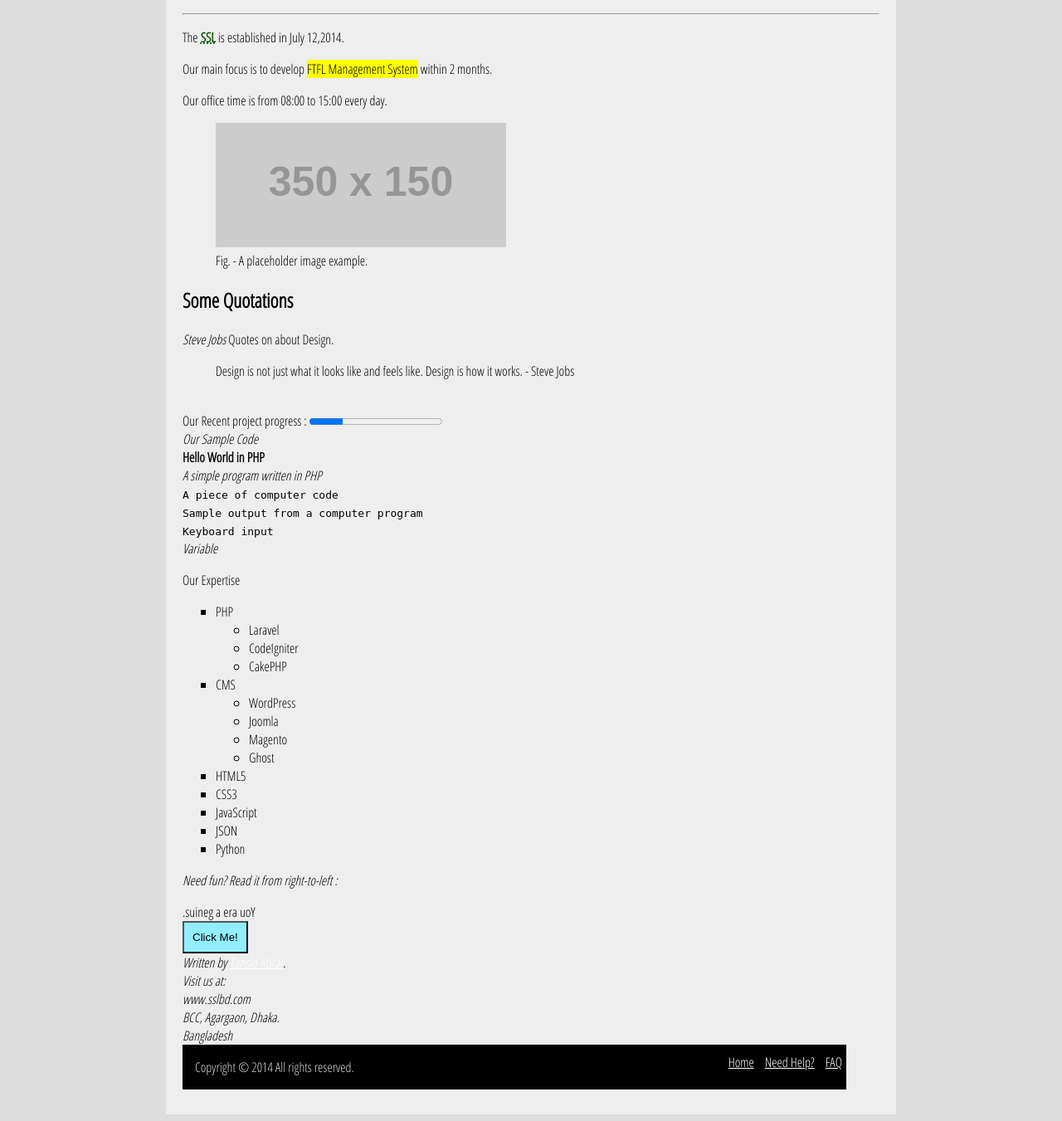
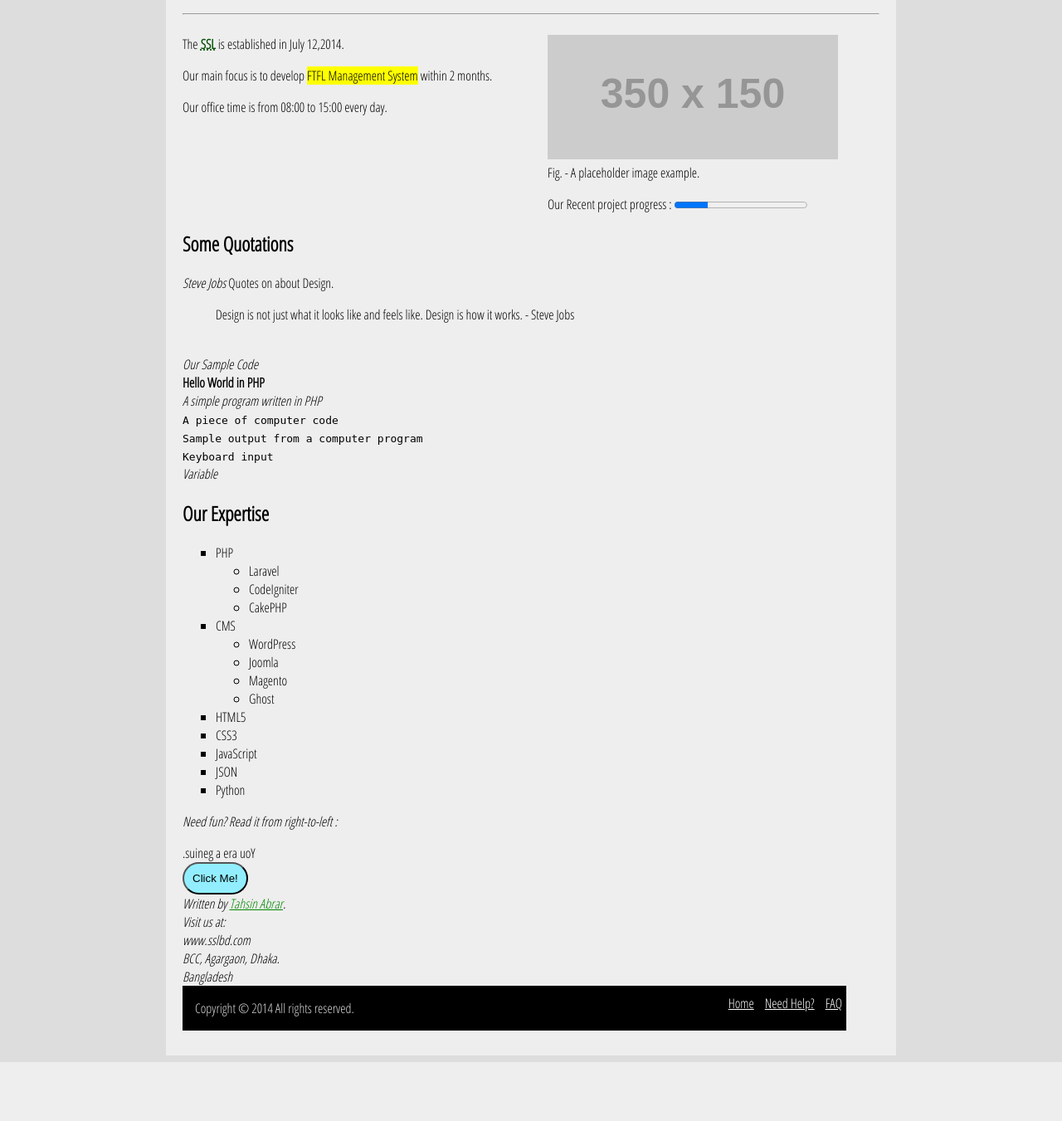
Before and after one commit to TahsinAbrar/ITS_2014000066_TahsinAbrar, a PHP site: page /simpleHomepage.html in a window 1280 px wide. Shown: the part 147-1498 px from the top of the page at 83% size. After the commit the page ends 1427 px from the top, so only its background shows below. Run offline with PHP 8.4, Linux system fonts and the light colour scheme; grey boxes labelled with a size stand in for pictures from a placeholder-image service; some libraries are stand-ins or nearby versions.

Commit message:
content part of html divided into two columns with css

```diff
--- a/assignment/css3/simpleHomepage.html
+++ b/assignment/css3/simpleHomepage.html
@@ -26,15 +26,25 @@
 			</nav>
 			<hr/>
 			<main>
+				<div id="content">
+					<div id="mainContent">
 						<!-- This abbr is used for abbreviation of a word -->
 						<p>The <abbr title="SHAL Solutions Limited">SSL</abbr> is established in July 12,2014.</p>
 						<p>Our main focus is to develop <mark>FTFL Management System</mark> within 2 months.</p>
 						<p>Our office time is from <time>08:00</time> to <time>15:00</time> every day.</p>
-
+					</div>
+					<div id="figure">
 						<figure>
 							<img src="http://placehold.it/350x150" alt="Sample image placeholder" width="350" height="150">
 							<figcaption>Fig. - A placeholder image example.</figcaption>
 						</figure>
+						<div class="progress">
+							<label>Our Recent project progress : </label>
+							<progress value="25" max="100">
+							</progress><br/>
+						</div>
+					</div>
+				</div>
 				<section>
 					<header>
 						<h1>Some Quotations</h1>
@@ -45,9 +55,6 @@
 					</blockquote>
 				</section>
 				<br/>
-				<label>Our Recent project progress : </label>
-				<progress value="25" max="100">
-				</progress><br/>
 				<em>Our Sample Code</em><br/>
 				<strong>Hello World in PHP</strong><br/>
 				<dfn>A simple program written in PHP</dfn><br/>
@@ -55,7 +62,7 @@
 				<samp>Sample output from a computer program</samp><br/>
 				<kbd>Keyboard input</kbd><br/>
 				<var>Variable</var><br/>
-				<p>Our Expertise</p>
+				<h2>Our Expertise</h2>
 				<ul class="square">
 					<li>PHP
 						<ul class="circle">
--- a/assignment/css3/style.css
+++ b/assignment/css3/style.css
@@ -12,16 +12,16 @@ abbr{
 	font-weight: 700;
 }
 /* unvisited link */
-a:link {color: #fff;}
+a:link {color: rgb(0,136,0);}
 
 /* visited link */
-a:visited {color: #fff;}
+a:visited {color: blue;}
 
 /* mouse over link */
-a:hover {color: #ddd;text-decoration: underline;}
+a:hover {color: rgb(0,126,0);text-decoration: underline;}
 
 /* selected link */
-a:active {color: #ddd;text-decoration: underline;}
+a:active {color: blue;text-decoration: underline;}
 
 p.italic{font-style: italic;}
 
@@ -47,10 +47,28 @@ nav ul li a{
 	text-decoration: none;
 	color: #fff;
 }
+nav ul li a:link {color: #fff;}
+nav ul li a:visited {color: #fff;}
+nav ul li a:hover {color: #ddd;text-decoration: underline;}
+nav ul li a:active {color: #ddd;text-decoration: underline;}
 ul.circle{list-style-type: circle;}
 ul.square{list-style-type: square;}
+
+#content{
+	width: 940px;
+	overflow: hidden;
+}
+.progress{
+	margin-left: 40px;
+}
+#mainContent{
+	width: 400px;
+	float: left;}
+#figure{width:540px; float: left;}
 .btn{
 	padding: 10px;background: #92eeff;
+	border-radius: 25px;
+	cursor: pointer;
 }
 .btn.success{background: rgb(0,136,0);color:#ddd;}
 .btn.reset{background: #ff4d4d;color:#ddd;}
@@ -71,6 +89,10 @@ ul.square{list-style-type: square;}
 #footerLink a{
 	padding: 0px 5px;
 }
+#footerLink a:link {color: #fff;}
+#footerLink a:visited {color: #fff;}
+#footerLink a:hover {color: #ddd;text-decoration: underline;}
+#footerLink a:active {color: #ddd;text-decoration: underline;}
 
 /* Registration Form Style */
 input[type="text"],input[type="email"],select {
```
Lines whose indentation alone changed are shown as unchanged.
